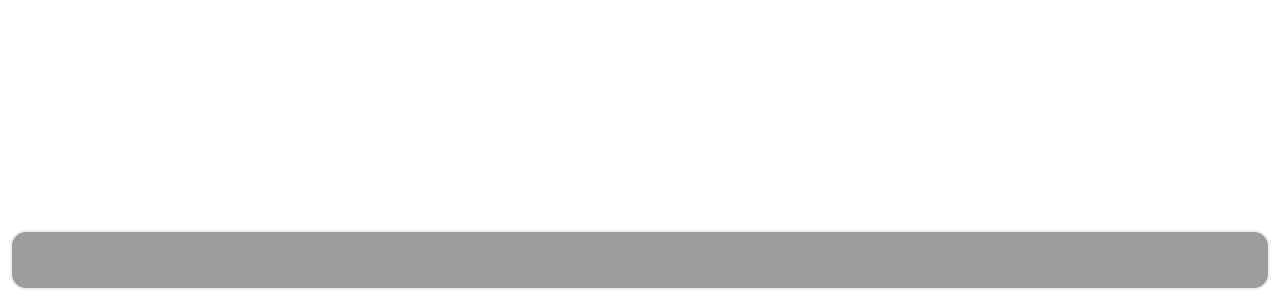
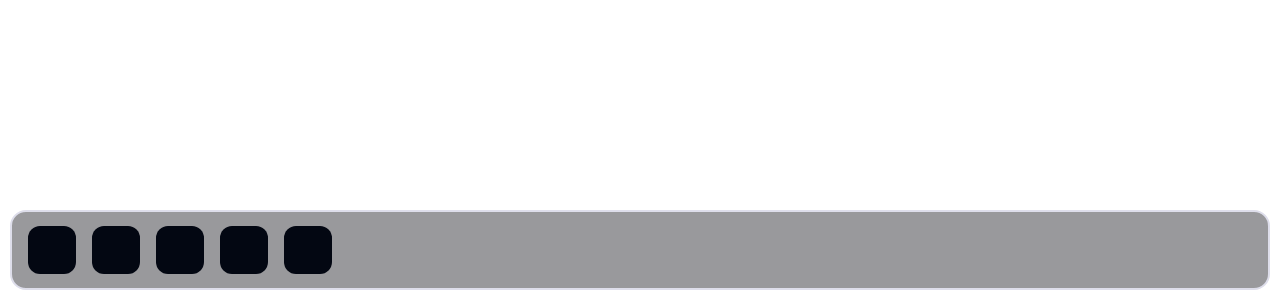
Before and after one commit to Debarghya-Basak/portfolio-os, a Next.js app: page / in a window 1280 px wide. Shown: the part 500-800 px from the top of the page. Built offline with nearby package versions, Linux system fonts and the light colour scheme.

Commit message:
dock app animations added

```diff
--- a/app/globals.css
+++ b/app/globals.css
@@ -5,7 +5,9 @@
   min-width: 100vw;
 
   --dark-theme-primary: #3a3a3f;
+  --dark-theme-primary-50: #3a3a3f83;
   --dark-theme-primary-contrast: #dedeeb;
   --light-theme-primary: #dedeeb;
+  --light-theme-primary-50: #dedeeb85;
   --light-theme-primary-contrast: #3a3a3f;
 }
--- a/components/apps/Dock/Dock.css
+++ b/components/apps/Dock/Dock.css
@@ -1,9 +1,9 @@
 .theme {
   border: 2px solid var(--light-theme-primary-contrast);
-  background-color: var(--light-theme-primary);
+  background-color: var(--light-theme-primary-50);
 }
 
 .theme.dark {
   border: 2px solid var(--dark-theme-primary-contrast);
-  background-color: var(--dark-theme-primary);
+  background-color: var(--dark-theme-primary-50);
 }
--- a/components/apps/Dock/Dock.jsx
+++ b/components/apps/Dock/Dock.jsx
@@ -2,6 +2,28 @@
 
 import { useSelector } from "react-redux";
 import "./Dock.css";
+import { motion } from "framer-motion";
+
+const printDivs = () => {
+  const divs = [];
+
+  for (let i = 1; i <= 5; i++) {
+    divs.push(
+      <motion.div
+        initial={{ y: 100, opacity: 0 }}
+        animate={{ y: 0, opacity: 1 }}
+        transition={{
+          type: "spring",
+          duration: 0.8,
+          delay: i * 0.1,
+        }}
+        className="w-12 h-12 bg-gray-950 rounded-xl mr-4"
+      ></motion.div>
+    );
+  }
+
+  return <>{divs}</>;
+};
 
 const Dock = () => {
   const theme = useSelector((state) => state.theme.theme);
@@ -9,13 +31,36 @@ const Dock = () => {
   console.log(theme);
 
   return (
-    <div className="fixed bottom-0 w-screen h-20 p-2.5">
+    <motion.div
+      initial={{ y: 300, opacity: 0 }}
+      animate={{ y: 0, opacity: 1 }}
+      transition={{
+        type: "spring",
+        duration: 0.8,
+      }}
+      className="fixed bottom-0 w-screen h-25 p-2.5"
+    >
       <div
         className={`theme ${
           theme === "dark" ? `dark` : ``
-        } w-full h-full rounded-2xl backdrop-blur-2xl opacity-50`}
-      ></div>
-    </div>
+        } w-full h-full rounded-2xl backdrop-blur-2xl p-4`}
+      >
+        <div className="app-container w-screen h-full flex items-center">
+          {printDivs()}
+          {/* <motion.div
+            initial={{ y: 100, opacity: 0 }}
+            animate={{ y: 0, opacity: 1 }}
+            transition={{
+              type: "spring",
+              duration: 0.8,
+              delay: 0.2,
+            }}
+            className="w-12 h-12 bg-gray-950 rounded-xl"
+          ></motion.div> */}
+        </div>
+        <div className="info-container"></div>
+      </div>
+    </motion.div>
   );
 };
 
--- a/package.json
+++ b/package.json
@@ -10,9 +10,12 @@
   },
   "dependencies": {
     "@reduxjs/toolkit": "^2.10.1",
+    "framer-motion": "^12.23.24",
+    "motion": "^12.23.24",
     "next": "16.0.1",
     "react": "19.2.0",
     "react-dom": "19.2.0",
+    "react-icons": "^5.5.0",
     "react-redux": "^9.2.0"
   },
   "devDependencies": {
```
Also changed, not shown: 1 other file (tests, documents, lock files or other folders).
